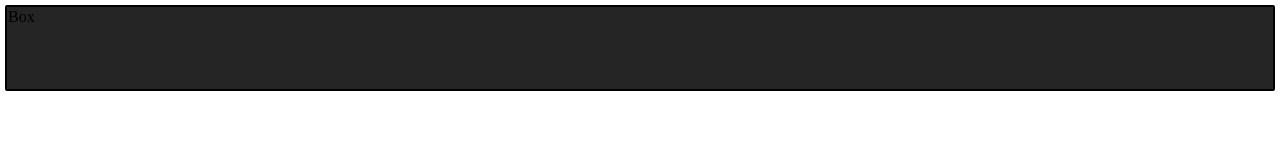
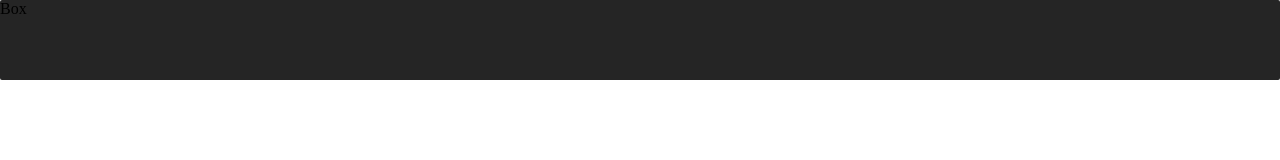
Before and after one commit to GZEJK/Notion-Embed, a plain HTML site: page index.html in a window 1280 px wide. Drawn offline with Linux system fonts and the light colour scheme.

Commit message:
Update index.html

```diff
--- a/index.html
+++ b/index.html
@@ -6,13 +6,12 @@
     <title>Notion</title>
     <style>
         *{
-            padding: 1px;
-            margin: 1px;
+            padding: 0px;
+            margin: 0px;
         }
 
 
         .box{
-            border: 2px solid black;
             border-radius: 2px;
             height: 10vh;
             background-color: #252525;
```
